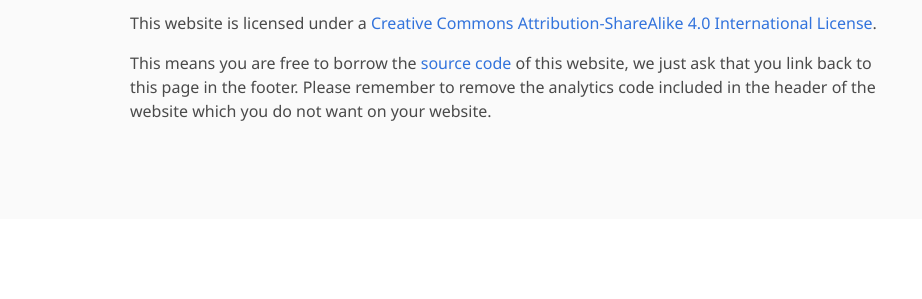
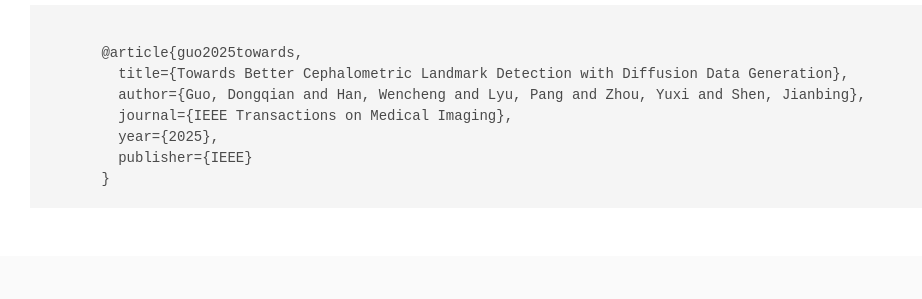
Before and after one commit to um-lab/cepha-generation, a plain HTML site: page docs/index.html in a window 1280 px wide. Shown: the part 1117-1416 px from the top of the page, without its empty margins (130-1052 px from the left). Before the commit the page ends 1336 px from the top, so only its background shows below. Drawn offline with nearby package versions, Linux system fonts and the light colour scheme; some icons are missing; a web font is replaced by a local one.

Commit message:
update links and citation

```diff
--- a/docs/index.html
+++ b/docs/index.html
@@ -424,17 +424,20 @@
 <!-- </section> -->
 
 
-<!-- <section class="section" id="BibTeX">
+<section class="section" id="BibTeX">
   <div class="container is-max-desktop content">
     <h2 class="title">BibTeX</h2>
-    <pre><code>@article{park2021nerfies,
-  author    = {Park, Keunhong and Sinha, Utkarsh and Barron, Jonathan T. and Bouaziz, Sofien and Goldman, Dan B and Seitz, Steven M. and Martin-Brualla, Ricardo},
-  title     = {Nerfies: Deformable Neural Radiance Fields},
-  journal   = {ICCV},
-  year      = {2021},
-}</code></pre>
+    <pre><code>
+      @article{guo2025towards,
+        title={Towards Better Cephalometric Landmark Detection with Diffusion Data Generation},
+        author={Guo, Dongqian and Han, Wencheng and Lyu, Pang and Zhou, Yuxi and Shen, Jianbing},
+        journal={IEEE Transactions on Medical Imaging},
+        year={2025},
+        publisher={IEEE}
+      }
+</code></pre>
   </div>
-</section> -->
+</section>
 
 
 <footer class="footer">
```
Also changed, not shown: 1 other file.
